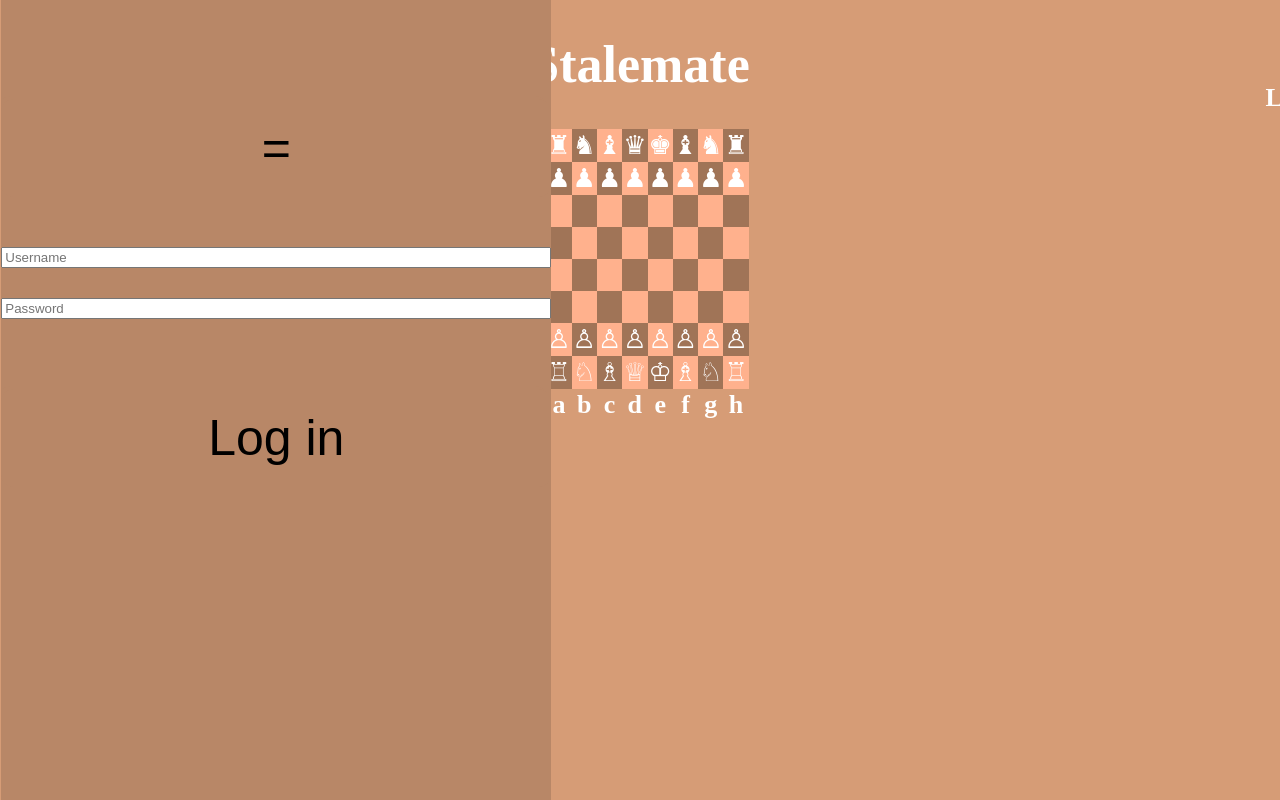
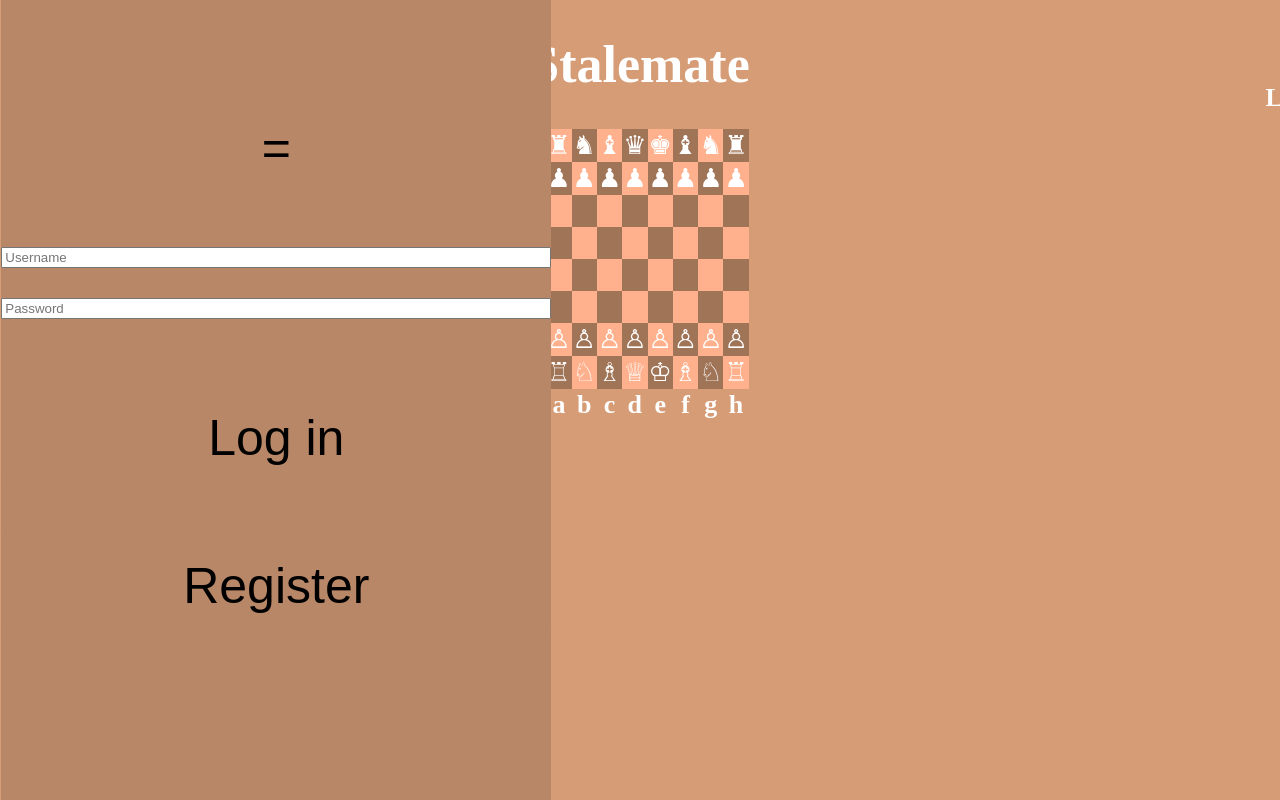
Before and after one commit to DaanSnoeijen/StalemateFrontend, a React (Create React App) app: page / in a window 1280 px wide. Shown: the top 800 px of the page. Built offline with nearby package versions, Linux system fonts and the light colour scheme.

Commit message:
klaargemaakt voor backend connectie

```diff
--- a/package.json
+++ b/package.json
@@ -6,6 +6,7 @@
     "@testing-library/jest-dom": "^5.11.9",
     "@testing-library/react": "^11.2.5",
     "@testing-library/user-event": "^12.8.3",
+    "axios": "^0.21.1",
     "react": "^17.0.1",
     "react-dom": "^17.0.1",
     "react-scripts": "4.0.3",
--- a/src/GameMenu.js
+++ b/src/GameMenu.js
@@ -1,4 +1,5 @@
 import { useState } from "react";
+import axios from 'axios';
 
 const GameMenu = (props) => {
 
@@ -14,10 +15,41 @@ const GameMenu = (props) => {
 
     const [username, setUsername] = useState();
     const [password, setPassword] = useState();
+    const [elo, setElo] = useState();
 
     function LogIn(e){
         e.preventDefault();
-        props.functionCallFromParent(username);
+
+        axios.get('http://localhost:3000/api/player/getPlayer', { username, password })
+            .then((response) => {
+                console.log(response.data);
+
+                if (response.data == null){
+                    alert("Verkeerde inloggegevens!")
+                }
+                else{
+                    alert("U bent ingelogd!");
+
+                    setUsername(response.data.username);
+                    setElo(response.data.elo);
+                }
+            })
+            .catch((error) => {
+                console.log(error);
+            })
+
+        props.functionCallFromParent(username, elo);
+    }
+
+    function Register(){
+        axios.get('http://localhost:3000/api/player/postPlayer', { username, password })
+            .then((response) => {
+                console.log(response.data);
+                alert("Account aangemaakt!");
+            })
+            .catch((error) => {
+                console.log(error);
+            })
     }
 
     return (
@@ -39,6 +71,9 @@ const GameMenu = (props) => {
                 <div className="login-button">
                     <button className="buttonLogIn" onClick={LogIn.bind(this)}>Log in</button>
                 </div>
+                <div className="register-button">
+                    <button className="buttonRegister" onClick={Register}>Register</button>
+                </div>
             </div>
         </div>
      );
--- a/src/index.css
+++ b/src/index.css
@@ -90,6 +90,15 @@ button:hover{
   top: 550px;
   z-index: 1;
 }
+
+.register-button{
+  position: relative;
+  display: flex;
+  flex-direction: column;
+  top: 600px;
+  z-index: 1;
+}
+
 .logged-in{
   position: relative;
   display: flex;
```
Also changed, not shown: 1 other file (tests, documents, lock files or other folders).
